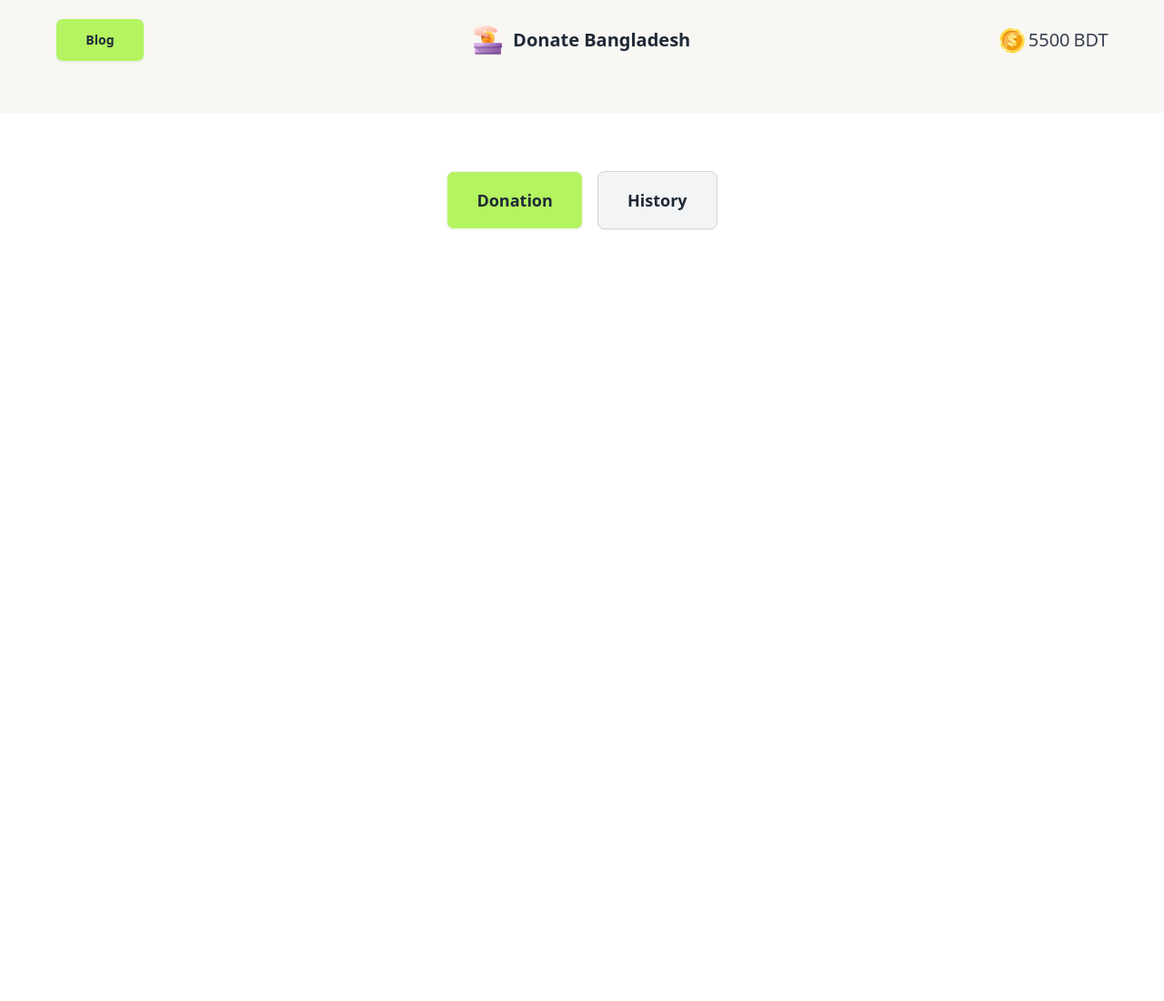
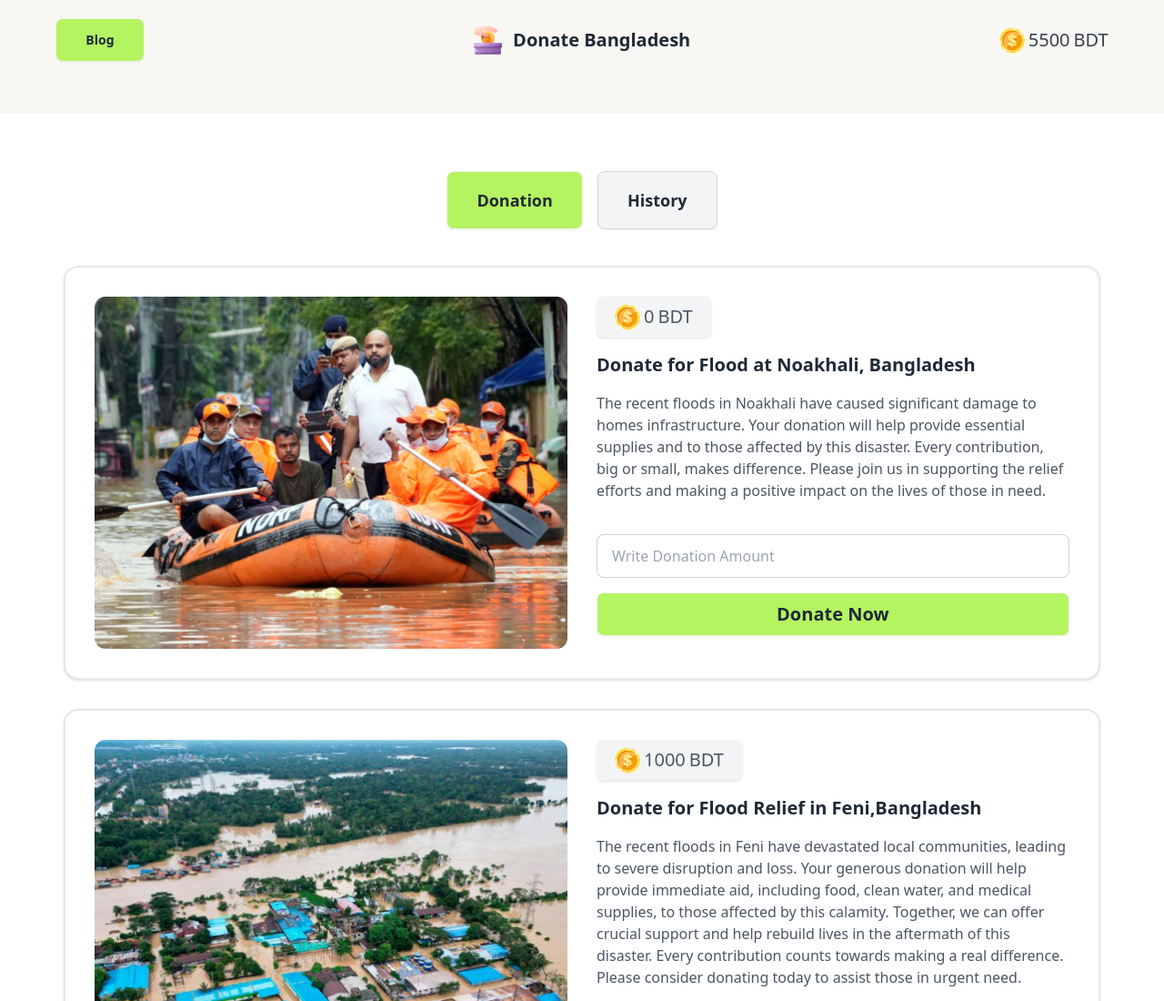
Before and after one commit to babladey275/Donate-Bangladesh-web-DOM-manipulate, a plain HTML site: page index.html in a window 1280 px wide. Shown: the top 1100 px of the page at 91% size. Before the commit the page ends 800 px from the top, so only its background shows below. Drawn offline with nearby package versions, Linux system fonts and the light colour scheme.

Commit message:
added card section

```diff
--- a/index.html
+++ b/index.html
@@ -13,7 +13,7 @@
         <nav class="bg-[#F9F7F3]">
             <div class="w-11/12 mx-auto">
               <div class="navbar pt-5 pb-14">
-                <div class="navbar-start">
+                <div class="navbar-start  hidden md:block">
                   <a class="btn bg-[#B4F461] px-8 font-bold">Blog</a>
                 </div>
                 <div class="navbar-center flex gap-3">
@@ -37,5 +37,86 @@
           </div>
         </div>
     </header>
+    <main class="w-[89%] mx-auto mt-10 mb-8 md:mb-16">
+      <div class="space-y-8">
+        <!-- card-1 -->
+         <div class="card bg-base-100 border-2 shadow p-8 flex flex-col md:flex-row gap-8">
+          <div class="flex-1">
+            <img src="assets/noakhali.png" alt="">
+          </div>
+          <div class="flex-1">
+            <div class="space-y-4">
+              <div class="stats shadow rounded-lg px-5 py-2 bg-gray-100">
+                <div class="flex space-x-1">
+                  <div><img src="assets/coin.png" alt=""></div>
+                  <div class="font-medium text-gray-600 text-xl">0</div>
+                  <div class="font-medium text-gray-600 text-xl">BDT</div>
+                </div>
+              </div>
+              <h3 class="text-xl font-bold">Donate for Flood at Noakhali, Bangladesh</h3>
+              <p class="text-gray-600 pb-5">The recent floods in Noakhali have caused significant damage to homes  infrastructure. Your donation will help provide essential supplies and  to those affected by this disaster. Every contribution, big or small, makes  difference. Please join us in supporting the relief efforts and making a positive impact on the lives of those in need.</p>
+              <div>
+                <input type="text" name="" id="" placeholder="Write Donation Amount" class="input input-bordered w-full" required>
+              </div>
+              <div>
+                <button class="btn bg-[#B4F461] w-full text-xl font-bold">Donate Now</button>
+              </div>
+            </div>
+          </div>
+         </div>
+
+        <!-- card-2 -->
+         <div class="card bg-base-100 border-2 shadow p-8 flex flex-col md:flex-row gap-8">
+          <div class="flex-1">
+            <img src="assets/feni.png" alt="">
+          </div>
+          <div class="flex-1">
+            <div class="space-y-4">
+              <div class="stats shadow rounded-lg px-5 py-2 bg-gray-100">
+                <div class="flex space-x-1">
+                  <div><img src="assets/coin.png" alt=""></div>
+                  <div class="font-medium text-gray-600 text-xl">1000</div>
+                  <div class="font-medium text-gray-600 text-xl">BDT</div>
+                </div>
+              </div>
+              <h3 class="text-xl font-bold">Donate for Flood Relief in Feni,Bangladesh</h3>
+              <p class="text-gray-600 pb-5">The recent floods in Feni have devastated local communities, leading to severe disruption and loss. Your generous donation will help provide immediate aid, including food, clean water, and medical supplies, to those affected by this calamity. Together, we can offer crucial support and help rebuild lives in the aftermath of this disaster. Every contribution counts towards making a real difference. Please consider donating today to assist those in urgent need.</p>
+              <div>
+                <input type="text" name="" id="" placeholder="Write Donation Amount" class="input input-bordered w-full" required>
+              </div>
+              <div>
+                <button class="btn bg-[#B4F461] w-full text-xl font-bold">Donate Now</button>
+              </div>
+            </div>
+          </div>
+         </div>
+
+        <!-- card-3 -->
+         <div class="card bg-base-100 border-2 shadow p-8 flex flex-col md:flex-row gap-8">
+          <div class="flex-1">
+            <img src="assets/quota-protest.png" alt="">
+          </div>
+          <div class="flex-1">
+            <div class="space-y-4">
+              <div class="stats shadow rounded-lg px-5 py-2 bg-gray-100">
+                <div class="flex space-x-1">
+                  <div><img src="assets/coin.png" alt=""></div>
+                  <div class="font-medium text-gray-600 text-xl">2400</div>
+                  <div class="font-medium text-gray-600 text-xl">BDT</div>
+                </div>
+              </div>
+              <h3 class="text-xl font-bold">Aid for Injured in the Quota Movement</h3>
+              <p class="text-gray-600 pb-5">The recent Quota movement has resulted in numerous injuries and significant hardship for many individuals. Your support is crucial in providing medical assistance, rehabilitation, and necessary supplies to those affected. By contributing, you help ensure that injured individuals receive the care and support they need during this challenging time. Every donation plays a vital role in alleviating their suffering and aiding in their recovery. Please consider making a donation to support these brave individuals in their time of need.</p>
+              <div>
+                <input type="text" name="" id="" placeholder="Write Donation Amount" class="input input-bordered w-full" required>
+              </div>
+              <div>
+                <button class="btn bg-[#B4F461] w-full text-xl font-bold">Donate Now</button>
+              </div>
+            </div>
+          </div>
+         </div>
+      </div>
+    </main>
 </body>
 </html>
```
